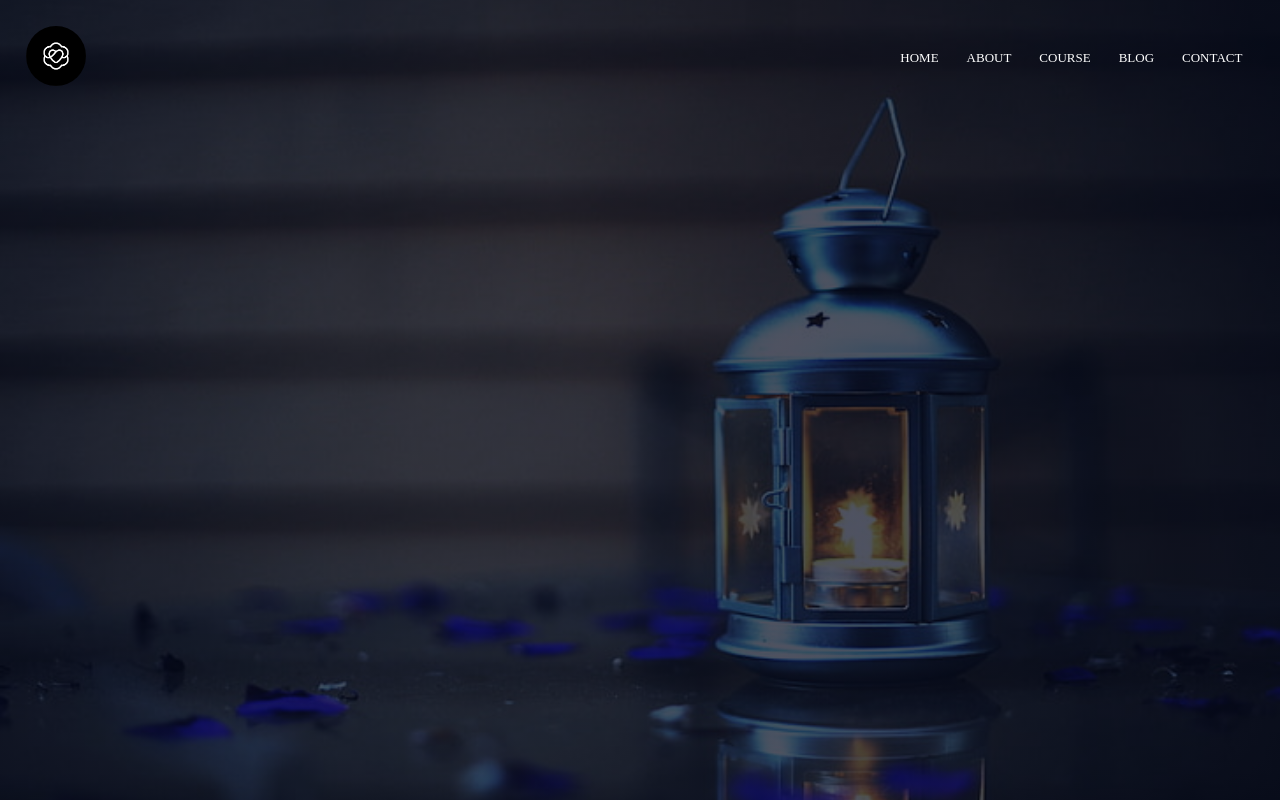
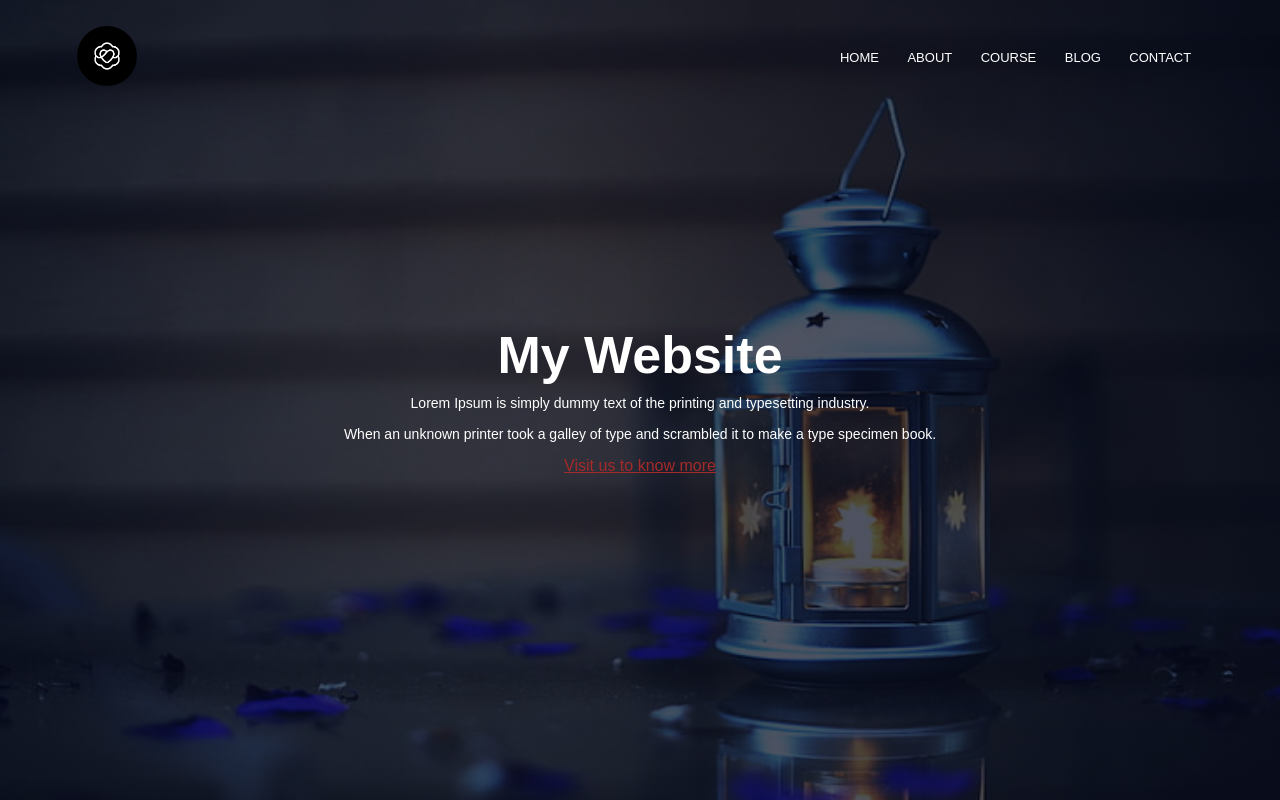
Before and after one commit to janabdullahi/website_practice, a plain HTML site: page index.html in a window 1280 px wide. Drawn offline with Linux system fonts and the light colour scheme.

Commit message:
[Website]: add header paragraph and button with thier styles.

```diff
--- a/index.html
+++ b/index.html
@@ -11,7 +11,7 @@
 <body>
     <section class="header">
         <nav>
-            <a href="#"><img src="images/logo.png"></a>
+            <a href="index.html"><img src="images/logo.png"></a>
                 <div class="nav-links">
                     <ul>
                         <li><a href="">HOME</a></li>
@@ -23,6 +23,19 @@
                 </div>
         </nav>
 
+
+        <div class="text-box">
+            <h1 class="heading">My Website</h1>
+            <p class="paragraph">
+                Lorem Ipsum is simply dummy text of the printing and typesetting industry.
+            </p>
+            <p>
+                When an unknown printer took a galley of type and scrambled it to make a type specimen book.
+            </p>
+            <a href="">Visit us to know more</a>
+        </div>
+
     </section>
+
 </body>
 </html>
--- a/style.css
+++ b/style.css
@@ -1,12 +1,14 @@
 * {
   padding: 0;
   margin: 0;
+  font-family: "Poppins", sans-serif;
 }
 
 .header {
   min-height: 100vh;
   width: 100%;
-    background-image: linear-gradient(rgba(4,9,30,0.7),rgba(4,9,30,0.7)),url(images/10.png);
+  background-image: linear-gradient(rgba(4, 9, 30, 0.7), rgba(4, 9, 30, 0.7)),
+    url(images/10.png);
   background-position: center;
   background-size: cover;
   position: relative;
@@ -14,7 +16,7 @@
 
 nav {
   display: flex;
-    padding: 2%;
+  padding: 2% 6%;
   justify-content: space-between;
   align-items: center;
 }
@@ -37,21 +39,52 @@ nav img {
   position: relative;
 }
 
-.nav-links ul li a{
+.nav-links ul li a {
   color: #fff;
   text-decoration: none;
   font-size: 13px;
 }
 
-.nav-links ul li ::after {
-    content: '';
+.nav-links ul li:after {
+  content: "";
   width: 100%;
   height: 2px;
   display: block;
   margin: auto;
+  transform: scaleX(0);
+  background-color: red;
+  transform-origin: bottom right;
+  transition: transform 0.5s ease-out;
 }
 
-.nav-links ul li a:hover{
-    color: red !important;
-    border-bottom: 1px solid red !important;
+.nav-links ul li:hover::after {
+    transform: scaleX(1);
+    transform-origin: bottom left;
 }
+
+.text-box {
+    color: #fff;
+    width: 90%;
+    position: absolute;
+    top: 50%;
+    left: 50%;
+    text-align: center;
+    transform: translate(-50%,-50%);
+}
+
+.text-box h1 {
+    font-size: 52px;
+}
+
+.text-box p{
+    font-size: 14px;
+    margin: 10px 0 15px;
+}
+
+.text-box a {
+    color: brown;
+}
+
+.text-box a:hover {
+    color: red;
+}
```
Lines whose indentation alone changed are shown as unchanged.
